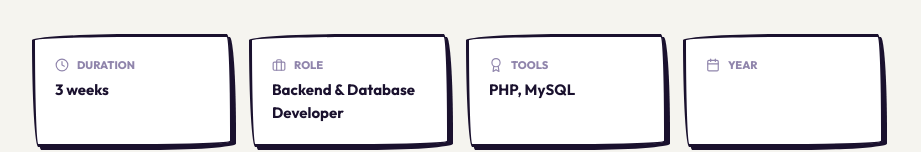
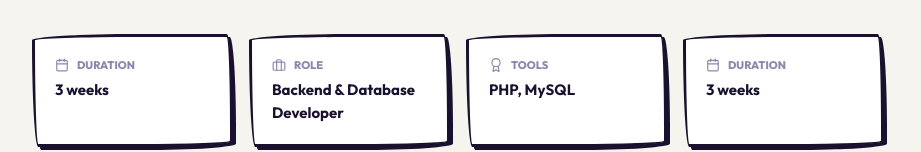
Before and after one commit to yuhanzee/portfolio, a Next.js app: page /project/citybus-management in a window 1280 px wide. Shown: the part 255-407 px from the top of the page, without its empty margins (182-1103 px from the left). Built offline with nearby package versions, Linux system fonts and the light colour scheme.

Commit message:
Fix project page build

```diff
--- a/src/app/project/[slug]/page.tsx
+++ b/src/app/project/[slug]/page.tsx
@@ -105,10 +105,10 @@ export default function ProjectPage({ params }: PageProps) {
         <div className={styles.statsGrid}>
          <div className={styles.statCard}>
   <div className={styles.statLabelGroup}>
-              <ClockIcon size={14} />
+    <CalendarIcon size={14} />
     <span className={styles.statLabel}>Duration</span>
   </div>
-            <span className={styles.statValue}>{project.duration || "N/A"}</span>
+  <span className={styles.statValue}>{project.duration}</span>
 </div>
 
           <div className={styles.statCard}>
@@ -130,12 +130,11 @@ export default function ProjectPage({ params }: PageProps) {
          <div className={styles.statCard}>
   <div className={styles.statLabelGroup}>
     <CalendarIcon size={14} />
-              <span className={styles.statLabel}>Year</span>
+    <span className={styles.statLabel}>Duration</span>
   </div>
-            <span className={styles.statValue}>{project.year}</span>
+  <span className={styles.statValue}>{project.duration}</span>
 </div>
 </div>
-
         {/* MAIN MOCKUP BANNER */}
         <div className={styles.bannerWrapper}>
           <Image
```
Lines whose indentation alone changed are shown as unchanged.
